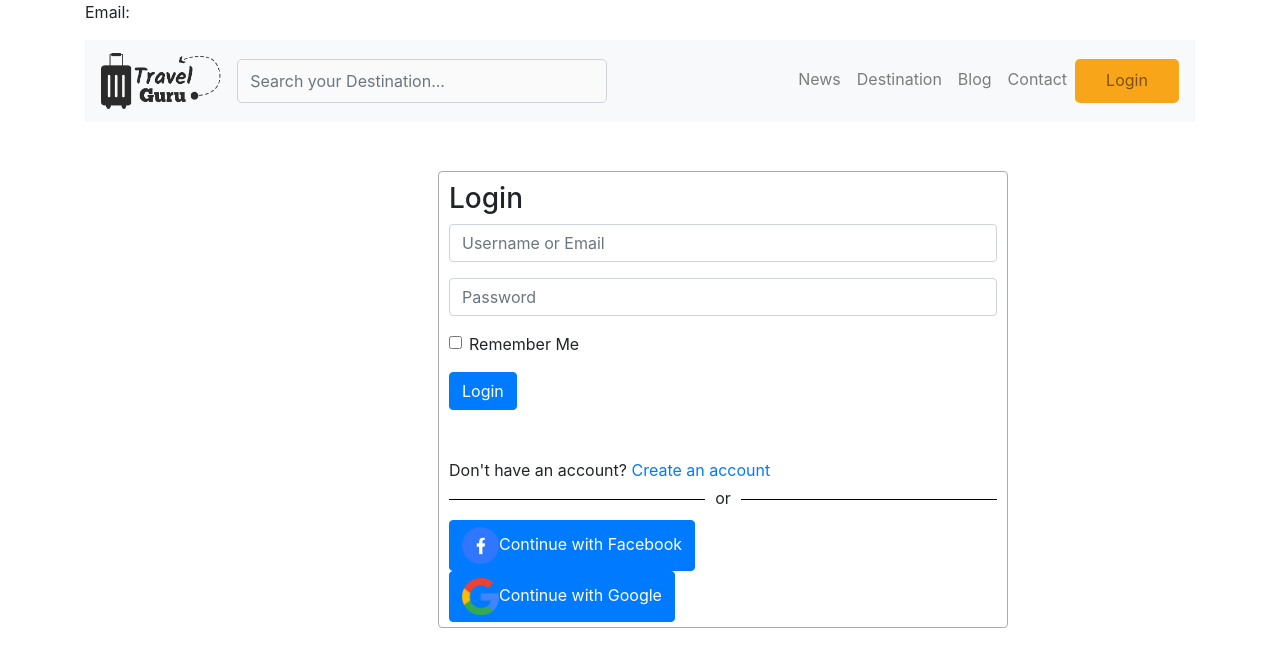
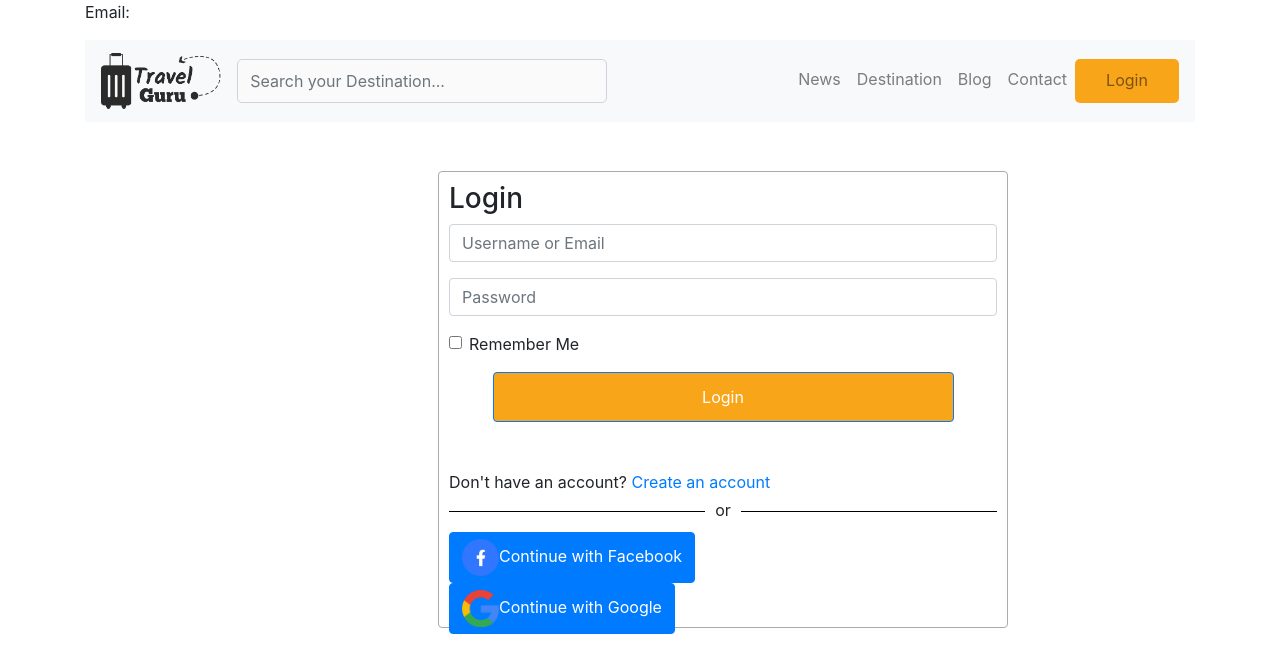
Before and after one commit to ranamahmud/travel-guru, a React (Create React App) app: page /login in a window 1280 px wide. Shown: the top 672 px of the page. Built offline with nearby package versions, Linux system fonts and the light colour scheme; no server answers.

Commit message:
login button css fixed

```diff
--- a/src/components/pages/Auth/Login/Login.css
+++ b/src/components/pages/Auth/Login/Login.css
@@ -29,3 +29,14 @@
     width: 37px;
     height: 37px;
 }
+
+#form-login-btn {
+    display: flex;
+    width: 461px;
+    height: 50px;
+    left: 493px;
+    top: 502px;
+    background: #F9A51A;
+    display: block;
+    margin: 0 auto;
+}
--- a/src/components/pages/Auth/Login/Login.js
+++ b/src/components/pages/Auth/Login/Login.js
@@ -162,7 +162,7 @@ function Login() {
                 <Form.Group controlId="formBasicCheckbox">
                     <Form.Check type="checkbox" label="Remember Me" />
                 </Form.Group>
-                <Button variant="primary" type="submit">
+                <Button id="form-login-btn" type="submit">
                     Login
   </Button>
 
```
